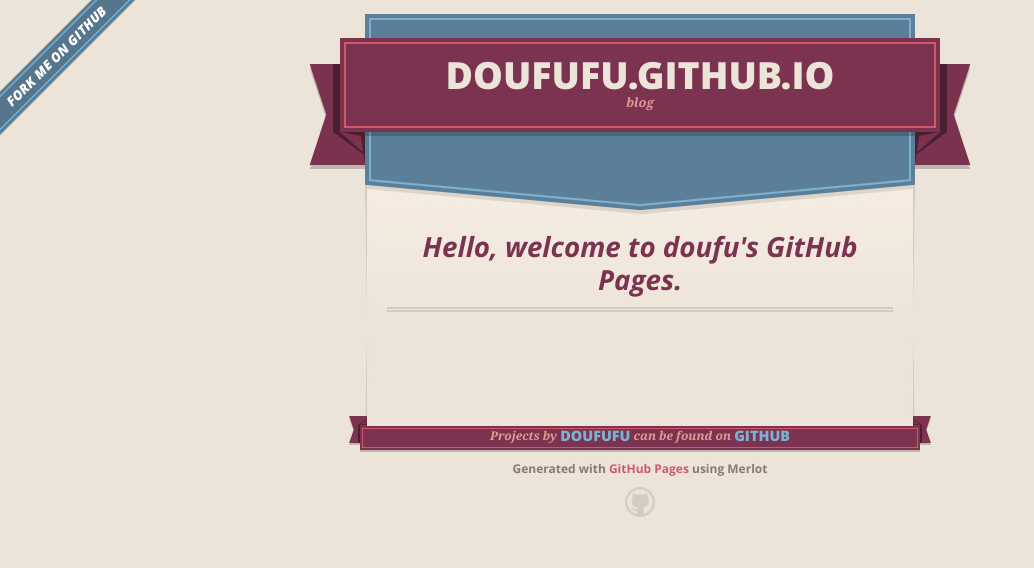
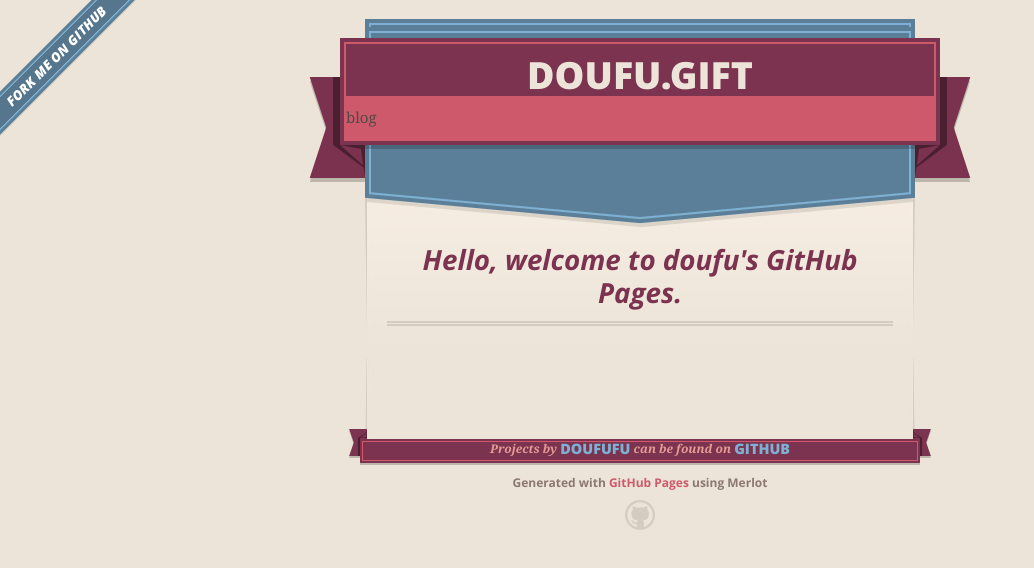
Before and after one commit to doufufu/doufufu.github.io, a plain HTML site: page index.html in a window 1280 px wide. Shown: the whole page, without its empty margins (0-1034 px from the left). Drawn offline with nearby package versions, Linux system fonts and the light colour scheme.

Commit message:
Update index.html

```diff
--- a/index.html
+++ b/index.html
@@ -17,7 +17,7 @@
         $('#main_content').headsmart()
       })
     </script>
-    <title>Doufufu.GitHub.io by doufufu</title>
+    <title>Doufu.gift by doufufu</title>
   </head>
 
   <body>
@@ -27,8 +27,8 @@
       <header>
         <span class="ribbon-outer">
           <span class="ribbon-inner">
-            <h1>Doufufu.GitHub.io</h1>
-            <h2>blog</h2>
+            <h1>Doufu.gift</h1>
+            <p>blog</p>
           </span>
           <span class="left-tail"></span>
           <span class="right-tail"></span>
```
